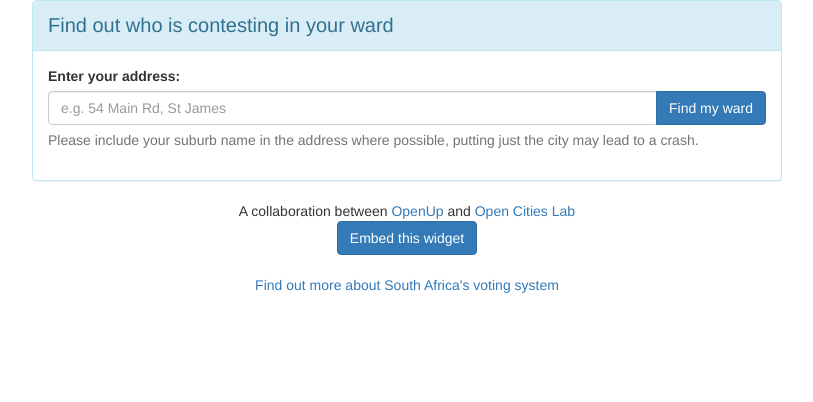
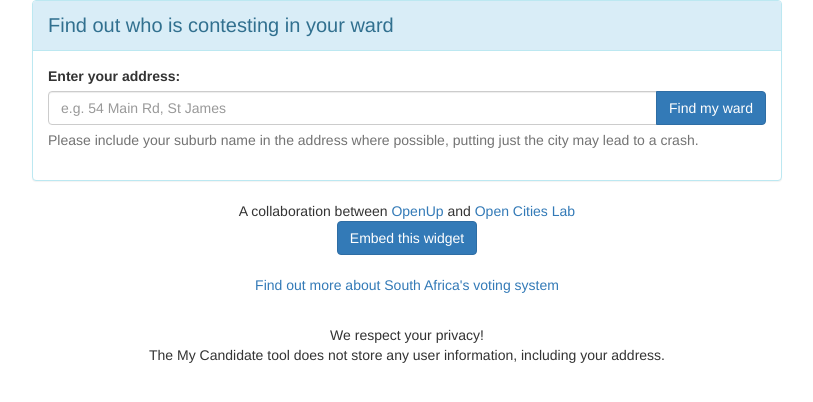
Before and after one commit to opendatadurban/ward-candidates, a Flask app: page / in a window 1280 px wide. Shown: the top 402 px of the page, without its empty margins (233-1046 px from the left). Run offline with Flask 2, Linux system fonts and the light colour scheme; parts of the project's set-up code (start-up, migrations or seed data) failed here and were passed over; some libraries are stand-ins or nearby versions.

Commit message:
Added privacy note to html

```diff
--- a/templates/index.html
+++ b/templates/index.html
@@ -134,6 +134,10 @@
                                 <a href="https://medium.com/open-data-durban/how-your-vote-counts-bf776c04c2d7"
                                    target="_blank">Find out more about South Africa's voting system</a>
                             </p>
+                <br>
+                <p>
+                    We respect your privacy! <br>The My Candidate tool does not store any user information, including your address.
+                </p>
             </div>
             <br>
         </div>
```
